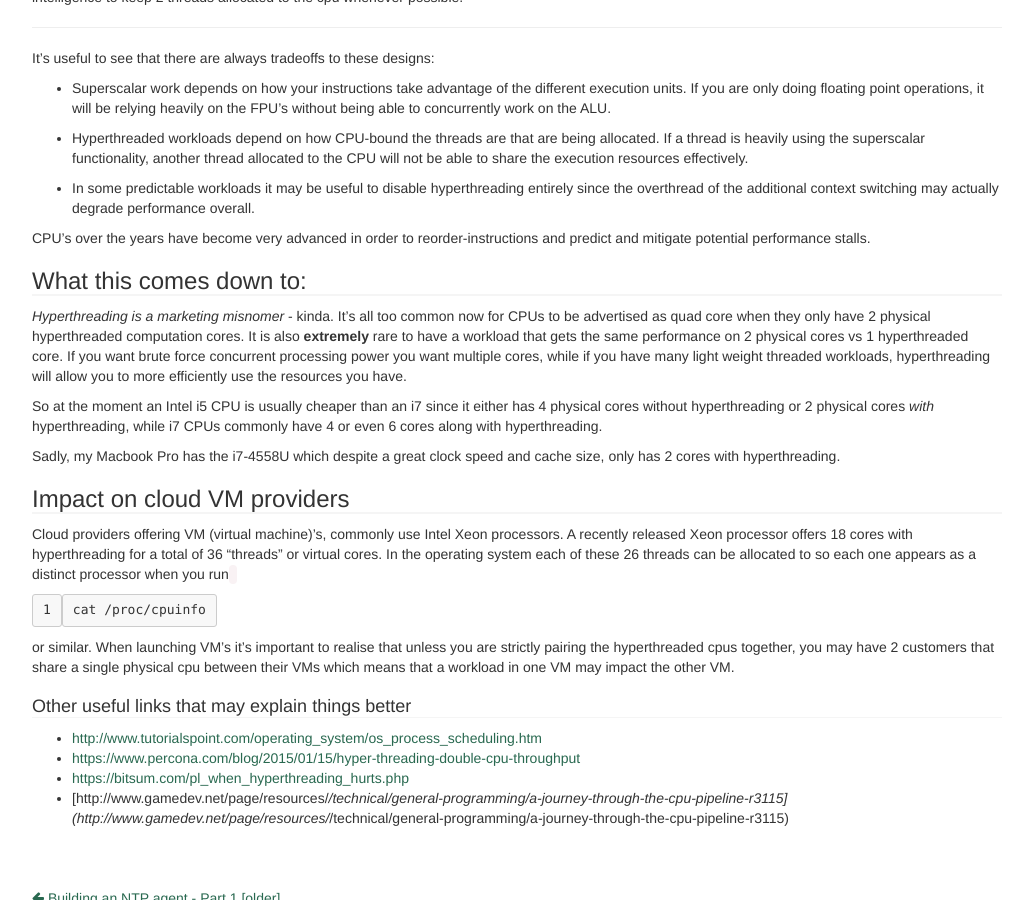
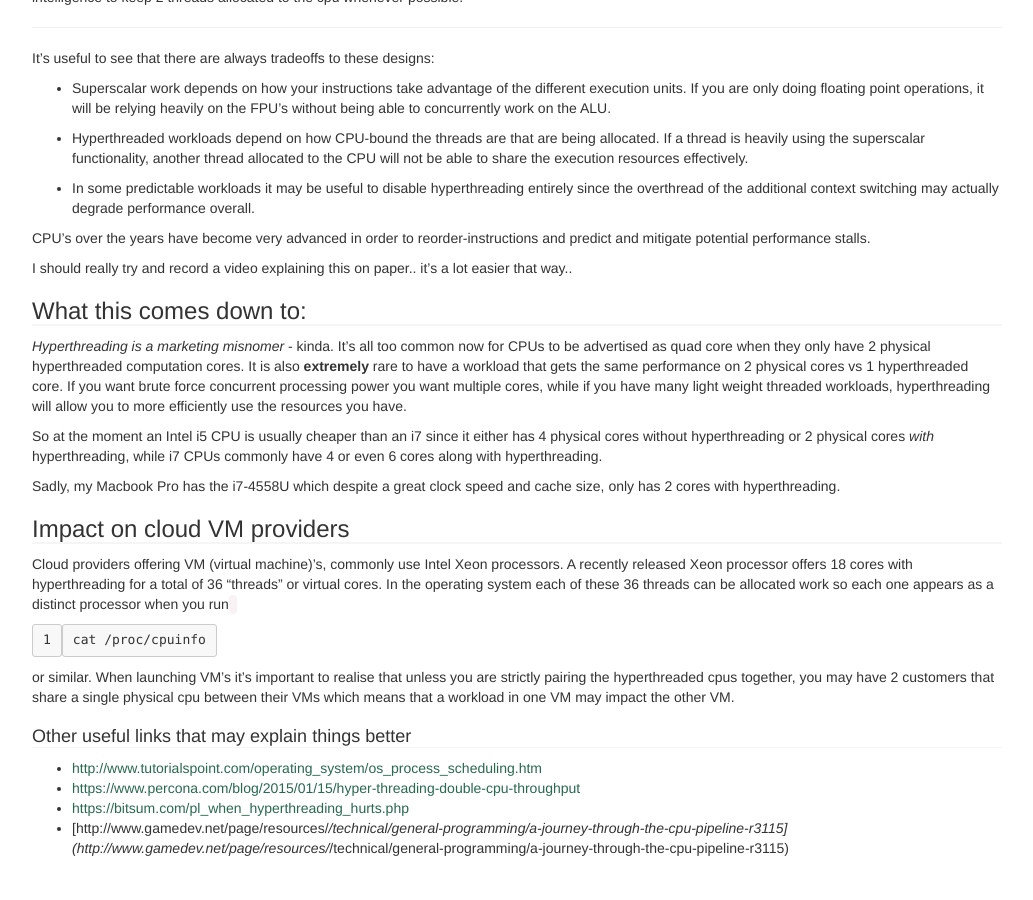
Before and after one commit to astromechza/AstromechZA.github.io, a Jekyll site: the page built from _posts/2016-09-14-the-road-to-hyperthreading.md, in a window 1280 px wide and 900 px high, scrolled down 1848 px. Shown: the whole window, without its empty margins (123-1156 px from the left). Built offline with Jekyll 4.4.1, drawn with Linux system fonts in a browser that asks for light colours.

Commit message:
fixed a typo

```diff
--- a/_posts/2016-09-14-the-road-to-hyperthreading.md
+++ b/_posts/2016-09-14-the-road-to-hyperthreading.md
@@ -104,6 +104,9 @@
 CPU's over the years have become very advanced in order to reorder-instructions
 and predict and mitigate potential performance stalls.
 
+I should really try and record a video explaining this on paper.. it's a lot
+easier that way..
+
 ### What this comes down to:
 
 *Hyperthreading is a marketing misnomer* - kinda. It's all too common now for
@@ -125,8 +128,8 @@
 
 Cloud providers offering VM (virtual machine)'s, commonly use Intel Xeon processors.
 A recently released Xeon processor offers 18 cores with hyperthreading for a total of 36
-"threads" or virtual cores. In the operating system each of these 26 threads
-can be allocated to so each one appears as a distinct processor when you run
+"threads" or virtual cores. In the operating system each of these 36 threads
+can be allocated work so each one appears as a distinct processor when you run
 `cat /proc/cpuinfo` or similar. When launching VM's it's important to realise
 that unless you are strictly pairing the hyperthreaded cpus together, you may
 have 2 customers that share a single physical cpu between their VMs which means
```
